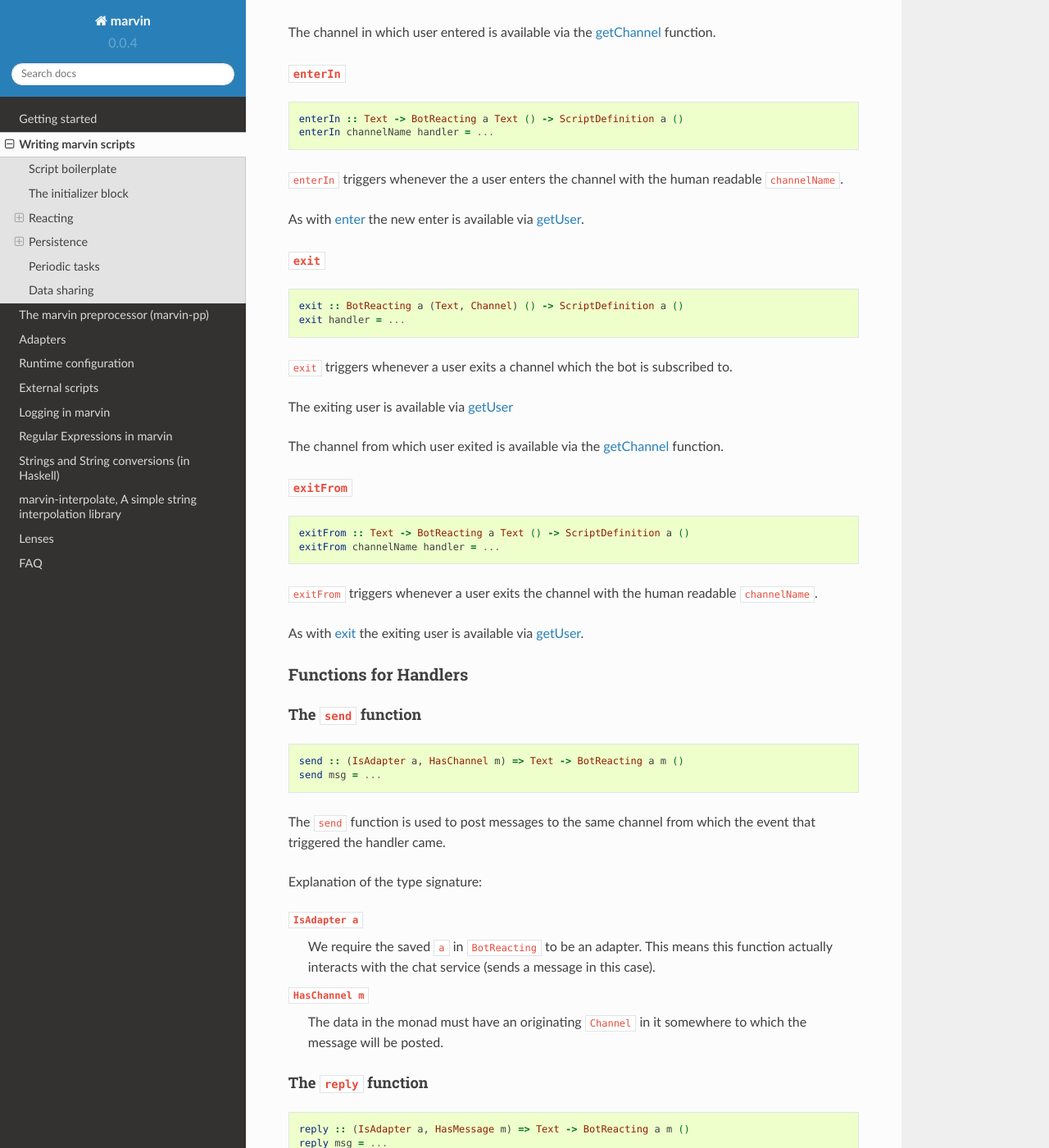
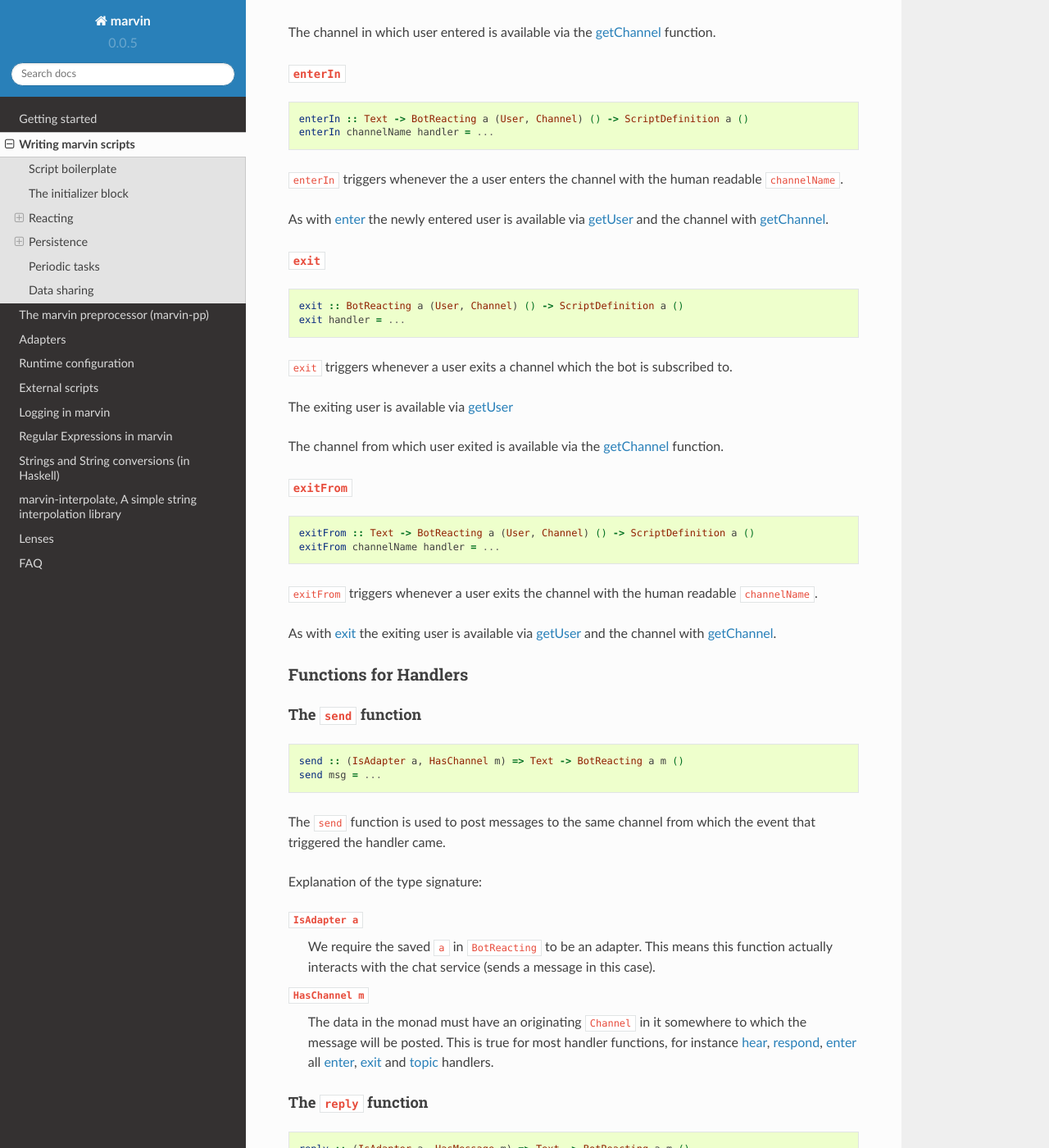
Before and after one commit to JustusAdam/marvin-docs, a Sphinx documentation site: the page built from source/scripting.rst, in a window 1280 px wide and 1400 px high, scrolled down 3826 px. Shown: the whole window at 82% size. Built offline with Sphinx 7.4.7 and the Read the Docs theme 2.0.0, drawn with Linux system fonts in a browser that asks for light colours; some of the changed text lies outside the part shown.

Commit message:
Updated Version

```diff
--- a/source/conf.py
+++ b/source/conf.py
@@ -59,9 +59,9 @@
 # built documents.
 #
 # The short X.Y version.
-version = u'0.0.4'
+version = u'0.0.5'
 # The full version, including alpha/beta/rc tags.
-release = u'0.0.4-α'
+release = u'0.0.5'
 
 # The language for content autogenerated by Sphinx. Refer to documentation
 # for a list of supported languages.
--- a/source/interpolation.rst
+++ b/source/interpolation.rst
@@ -25,7 +25,7 @@
     {-# LANGUAGE TemplateHaskell #-}
     {-# LANGUAGE OverloadedStrings #-}
 
-    myStr = let x = "data" in $(isL "some string with %{x}: %{ 1 + 1 }")
+    myStr = let x = "data" in $(isL "some string with #{x}: #{ 1 + 1 }")
     -- "some string with data: 2"
 
 The syntax is ``$(interpolator "interpolated string")`` where interpolator is either ``isL`` or ``isT``.
@@ -183,7 +183,7 @@
 
 #. Simple API and full Haskell support
 
-    The interpolated expressions are just plain Haskell expressions, no extra syntax, beyond the interpolation braces ``%{}``.
+    The interpolated expressions are just plain Haskell expressions, no extra syntax, beyond the interpolation braces ``#{}``.
     Also all Haskell expressions, including infix expressions, are fully supported.
 
     This is different from `Interpolation <http://hackage.haskell.org/package/Interpolation>`__ which introduces additional syntax and does not fully support infix expressions.
--- a/source/scripting.rst
+++ b/source/scripting.rst
@@ -162,12 +162,12 @@
 
 ::
 
-    topicIn :: Text -> BotReacting a Text () -> ScriptDefinition a ()
+    topicIn :: Text -> BotReacting a (Text, Channel) () -> ScriptDefinition a ()
     topicIn channelName handler = ...
 
 ``topicIn`` triggers whenever the topic changes in the channel with the human readable ``channelName``.
 
-As with :ref:`topic <fn-topic>` the new topic is available via :ref:`getTopic <fn-getTopic>`.
+As with :ref:`topic <fn-topic>` the new topic is available via :ref:`getTopic <fn-getTopic>` and the channel with :ref:`getChannel <fn-getChannel>`.
 
 
 .. _fn-enter:
@@ -177,7 +177,7 @@
 
 ::
 
-    enter :: BotReacting a (Text, Channel) () -> ScriptDefinition a ()
+    enter :: BotReacting a (User, Channel) () -> ScriptDefinition a ()
     enter handler = ...
 
 ``enter`` triggers whenever a user enters in a channel which the bot is subscribed to.
@@ -194,12 +194,12 @@
 
 ::
 
-    enterIn :: Text -> BotReacting a Text () -> ScriptDefinition a ()
+    enterIn :: Text -> BotReacting a (User, Channel) () -> ScriptDefinition a ()
     enterIn channelName handler = ...
 
 ``enterIn`` triggers whenever the a user enters the channel with the human readable ``channelName``.
 
-As with :ref:`enter <fn-enter>` the new enter is available via :ref:`getUser <fn-getUser>`.
+As with :ref:`enter <fn-enter>` the newly entered user is available via :ref:`getUser <fn-getUser>` and the channel with :ref:`getChannel <fn-getChannel>`.
 
 
 .. _fn-exit:
@@ -209,7 +209,7 @@
 
 ::
 
-    exit :: BotReacting a (Text, Channel) () -> ScriptDefinition a ()
+    exit :: BotReacting a (User, Channel) () -> ScriptDefinition a ()
     exit handler = ...
 
 ``exit`` triggers whenever a user exits a channel which the bot is subscribed to.
@@ -226,12 +226,12 @@
 
 ::
 
-    exitFrom :: Text -> BotReacting a Text () -> ScriptDefinition a ()
+    exitFrom :: Text -> BotReacting a (User, Channel) () -> ScriptDefinition a ()
     exitFrom channelName handler = ...
 
 ``exitFrom`` triggers whenever a user exits the channel with the human readable ``channelName``.
 
-As with :ref:`exit <fn-exit>` the exiting user is available via :ref:`getUser <fn-getUser>`.
+As with :ref:`exit <fn-exit>` the exiting user is available via :ref:`getUser <fn-getUser>` and the channel with :ref:`getChannel <fn-getChannel>`.
 
 
 
@@ -259,6 +259,8 @@
 
 ``HasChannel m``
     The data in the monad must have an originating ``Channel`` in it somewhere to which the message will be posted.
+    This is true for most handler functions, for instance :ref:`hear <fn-hear>`, :ref:`respond <fn-respond>`, :ref:`enter <fn-enter>` all :ref:`enter <fn-enter>`, :ref:`exit <fn-exit>` and :ref:`topic <fn-topic>` handlers.
+
 
 .. _fn-reply:
 
@@ -313,6 +315,9 @@
 
     getTopic :: HasTopic m => BotReacting a m Text
 
+This function is usable in handlers which react to changes of the topic of a channel.
+It returns the *new* topic.
+
 
 .. _fn-getChannel:
 
@@ -322,6 +327,8 @@
 ::
 
     getChannel :: HasChannel m => BotReacting a m Channel
+
+Usable in most handler functions, this function returns the channel in which some event occurred.
 
 
 .. _fn-getUser:
@@ -333,6 +340,9 @@
 ::
 
     getUser :: HasUser m => BotReacting a m User
+
+Usable in all handler functions which involve an acting user (most).
+Returns the user who triggered an event.
 
 
 
```
